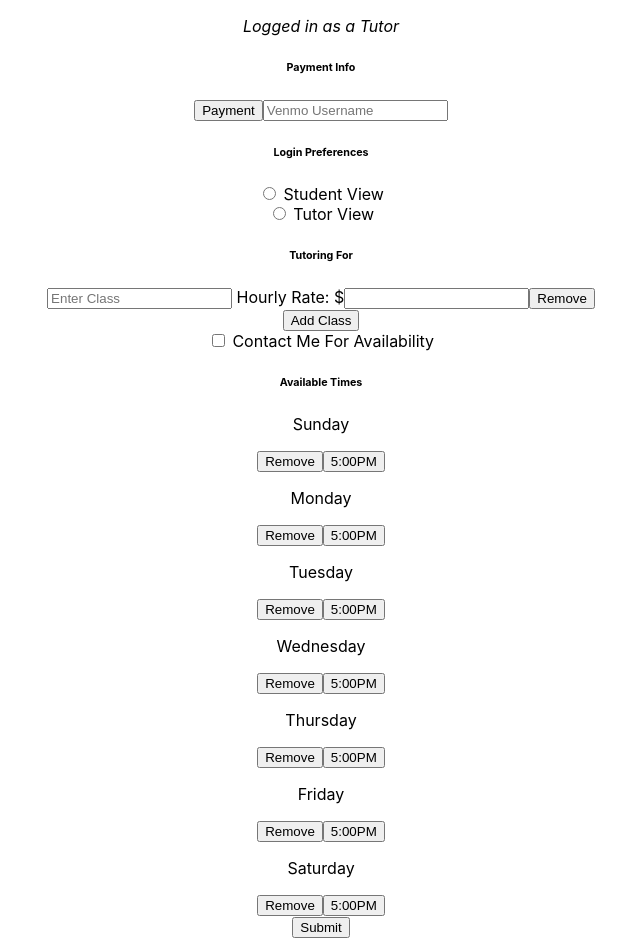
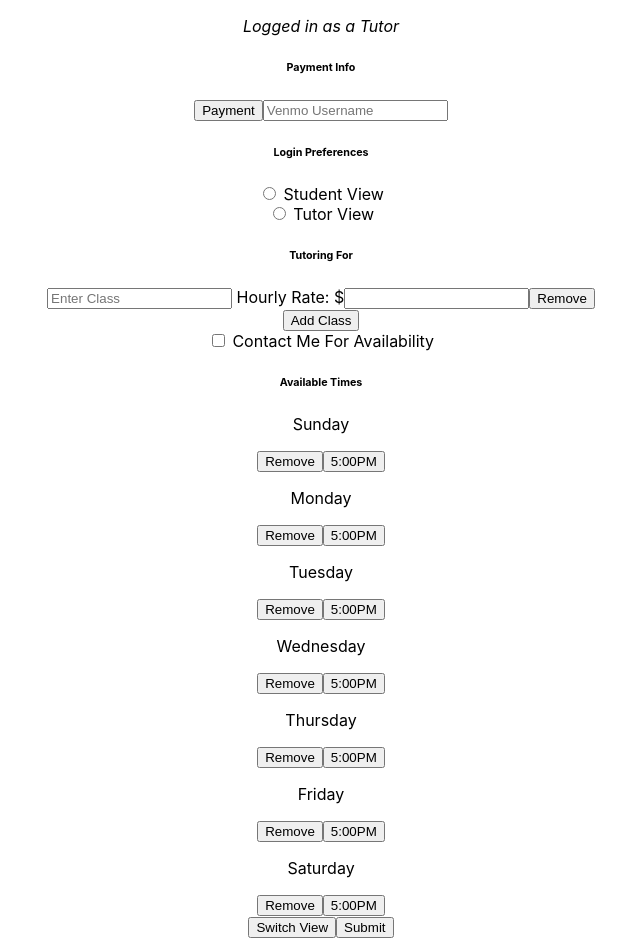
Before and after one commit to TheVypR/Find-A-Tutor, a React (Create React App) app in the folder Find-A-Tutor/react-flask-app/: page / in a window 1280 px wide. Shown: the whole page, without its empty margins (319-959 px from the left). Built offline with nearby package versions, Linux system fonts and the light colour scheme; no server answers.

Commit message:
Switch between tutor view and student view
Just needs the student view to be done

```diff
--- a/Find-A-Tutor/react-flask-app/src/components/TutorProfile.js
+++ b/Find-A-Tutor/react-flask-app/src/components/TutorProfile.js
@@ -1,6 +1,7 @@
 import React, {useState, useEffect} from 'react';
 
 const Header = () => {
+    const  [isTutorView, setTutorView] = useState(false)
 	const  [info, setInfo] = useState({})
 	const  [payment, setPayment] = useState({})
 	const  [loginPref, setLoginPref] = useState(false)
@@ -8,6 +9,11 @@ const Header = () => {
 	const  [contact, setContact] = useState(false)
 	const  [times, setTimes] = useState({})
 	const  [values, setValues] = useState([{}])
+
+    const handleViewChange = () => {
+        setTutorView(isTutorView => !isTutorView);
+        console.log(isTutorView);
+    }
 
     useEffect(()=> {
     fetch('/myProfile/', {'method':'GET'}).then(
@@ -108,6 +114,10 @@ const Header = () => {
                         <button classname="dropBtn"> 5:00PM </button>
                     </div>
 
+                    <button type="button" onClick={handleViewChange}>
+                        Switch View
+                    </button>
+
 					<button
 						type="submit"
 						value="todo"
```
Also changed, not shown: 1 other file (tests, documents, lock files or other folders).
